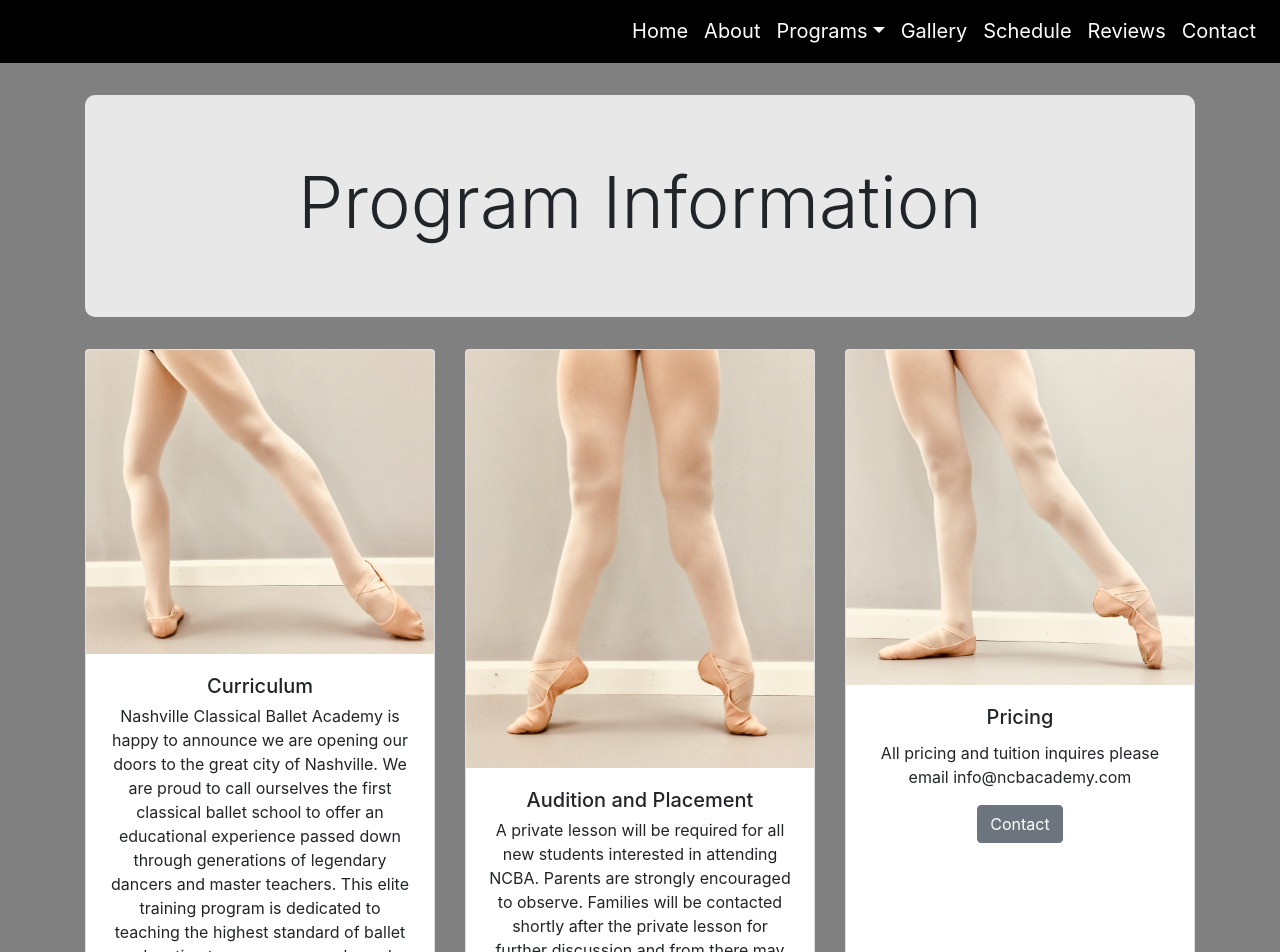
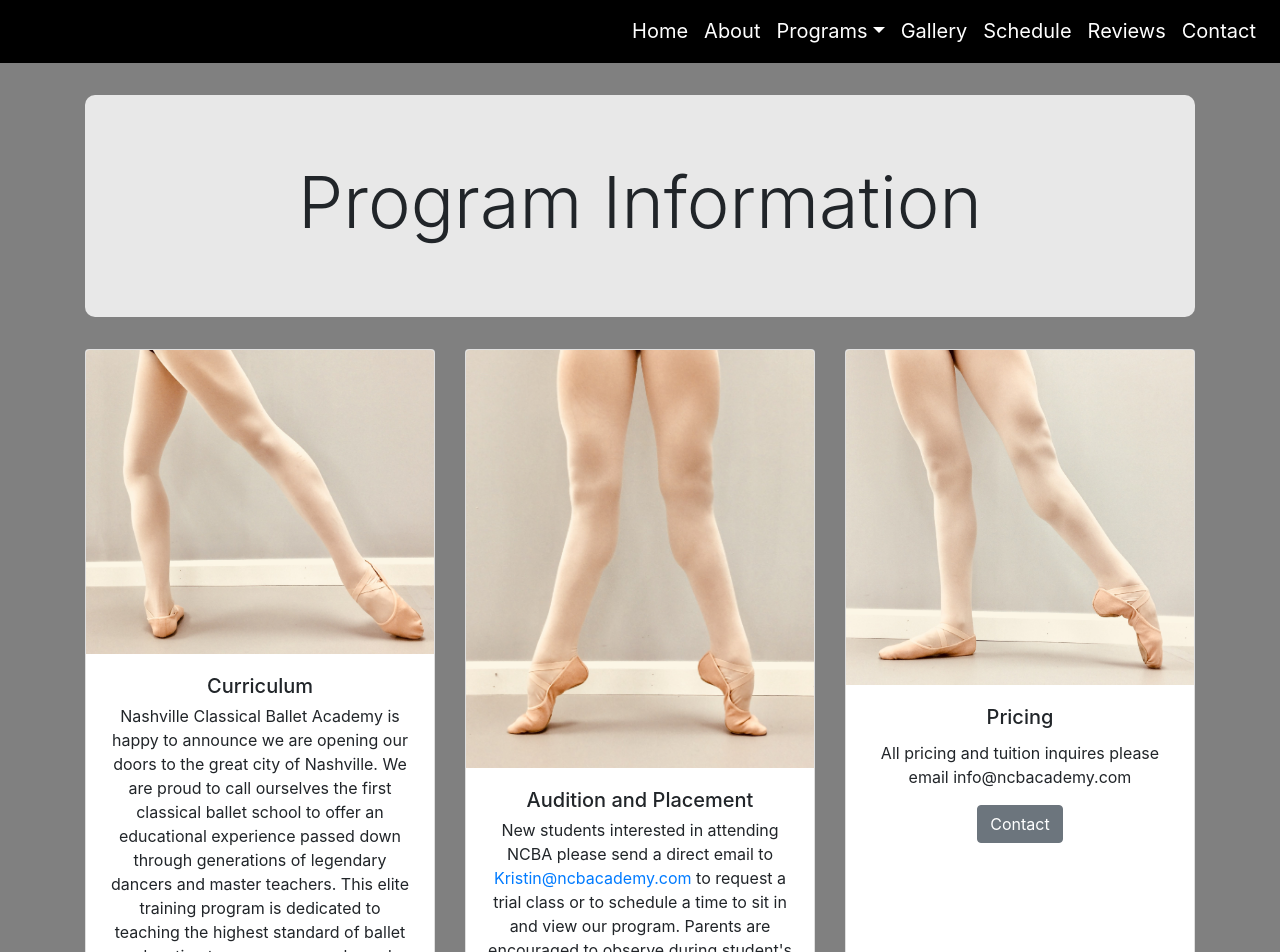
Before and after one commit to GrailsoftTechnologies/cp-ncba, a React (Create React App) app: page /programs in a window 1280 px wide. Shown: the top 952 px of the page. Built offline with nearby package versions, Linux system fonts and the light colour scheme.

Commit message:
update program section content

```diff
--- a/src/components/Programs/index.js
+++ b/src/components/Programs/index.js
@@ -29,7 +29,7 @@ render() {
                   <CardTitle>Curriculum</CardTitle>
                   <CardSubtitle></CardSubtitle>
                   <CardText>
-										Nashville Classical Ballet Academy is happy to announce we are opening our doors to the great city of Nashville. We are proud to call ourselves the first classical ballet school to offer an educational experience passed down through generations of legendary dancers and master teachers. This elite training  program is dedicated to teaching the highest standard of ballet education to prepare career bound students. In our program we provide technique, pointe, conditioning, and private coaching to excel the abilities of our dancers. We offer a day program to suit the needs of our most advanced level and an evening program fitting to our intermediate level.
+										Nashville Classical Ballet Academy is happy to announce we are opening our doors to the great city of Nashville. We are proud to call ourselves the first classical ballet school to offer an educational experience passed down through generations of legendary dancers and master teachers. This elite training program is dedicated to teaching the highest standard of ballet education to prepare career bound students. In our program we provide technique, pointe, conditioning, and private coaching to excel the abilities of our dancers. We offer a day program to suit the needs of our most advanced level and working to build an evening program fitted to an intermediate level.
 									</CardText>
                 </CardBody>
               </Card>
@@ -41,7 +41,7 @@ render() {
                   <CardTitle>Audition and Placement</CardTitle>
                   <CardSubtitle></CardSubtitle>
                   <CardText>
-										A private lesson will be required for all new students interested in attending NCBA. Parents are strongly encouraged to observe. Families will be contacted shortly after the private lesson for further discussion and from there may be invited to attend a regular scheduled class. Please email the Assistant Director, Kristin Lindsay for inquiries.
+										New students interested in attending NCBA please send a direct email to <a href='mailto:kirstin@ncbacademy.com'>Kristin@ncbacademy.com</a> to request a trial class or to schedule a time to sit in and view our program. Parents are encouraged to observe during student's trial class. Families will be contacted shortly after for further discussion.
 									</CardText>
                   <Button href={"/contact"}>Contact</Button>
                 </CardBody>
```
